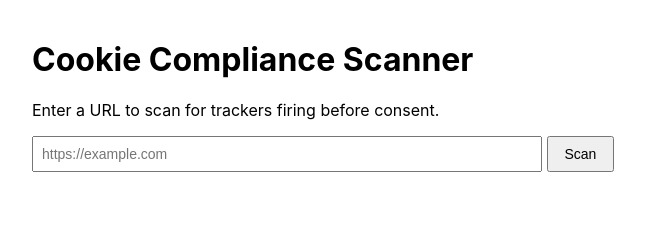
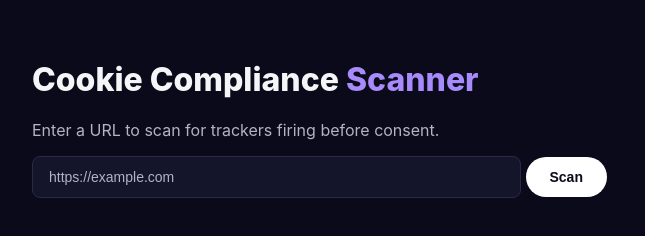
Before and after one commit to rafiffadli/cookie-compliance-scanner, a website: page public-site/index.html in a window 1280 px wide. Shown: the whole page, without its empty margins (258-903 px from the left). Drawn offline with nearby package versions, Linux system fonts and the light colour scheme.

Commit message:
Redesign UI with dark theme matching RevenueMonster's color palette (navy background, purple accents)

```diff
--- a/public-site/index.html
+++ b/public-site/index.html
@@ -6,22 +6,84 @@
   <title>Cookie Compliance Scanner</title>
   <script src="https://cdnjs.cloudflare.com/ajax/libs/jspdf/2.5.1/jspdf.umd.min.js"></script>
   <style>
-    body { font-family: -apple-system, sans-serif; max-width: 700px; margin: 40px auto; padding: 0 20px; }
-    input { width: 70%; padding: 8px; font-size: 14px; }
-    button { padding: 8px 16px; font-size: 14px; cursor: pointer; }
-    #status { margin-top: 12px; color: #666; }
-    #results { margin-top: 24px; display: none; }
-    .risk-high { color: #c0392b; font-weight: bold; }
-    .risk-medium { color: #d68910; font-weight: bold; }
-    .risk-none { color: #27ae60; font-weight: bold; }
-    .risk-unknown { color: #7f8c8d; font-weight: bold; }
-    .finding { border: 1px solid #ddd; padding: 10px; margin-bottom: 8px; border-radius: 4px; }
+    :root {
+      --bg: #0a0a1a;
+      --bg-panel: #14142b;
+      --accent: #8b5cf6;
+      --accent-light: #a78bfa;
+      --text: #f5f5f7;
+      --text-dim: #b3b3c6;
+      --border: #2a2a45;
+    }
+    body {
+      font-family: -apple-system, sans-serif;
+      max-width: 700px;
+      margin: 60px auto;
+      padding: 0 20px;
+      background: var(--bg);
+      color: var(--text);
+    }
+    h1 { font-size: 32px; font-weight: 800; }
+    h1 .accent { color: var(--accent-light); }
+    p { color: var(--text-dim); }
+    input {
+      width: 65%;
+      padding: 12px 16px;
+      font-size: 14px;
+      background: var(--bg-panel);
+      border: 1px solid var(--border);
+      border-radius: 8px;
+      color: var(--text);
+    }
+    input::placeholder { color: var(--text-dim); }
+    input:focus { outline: none; border-color: var(--accent); }
+    button {
+      padding: 12px 24px;
+      font-size: 14px;
+      font-weight: 600;
+      cursor: pointer;
+      background: #ffffff;
+      color: #0a0a1a;
+      border: none;
+      border-radius: 999px;
+    }
+    button:hover { background: var(--accent-light); color: #fff; }
+    #status { margin-top: 12px; color: var(--text-dim); }
+    #results {
+      margin-top: 28px;
+      display: none;
+      background: var(--bg-panel);
+      border: 1px solid var(--border);
+      border-radius: 12px;
+      padding: 24px;
+    }
+    #results h2 { color: var(--accent-light); }
+    #results h3 { color: var(--text); margin-top: 20px; }
+    .risk-high { color: #ff6b6b; font-weight: bold; }
+    .risk-medium { color: #ffd166; font-weight: bold; }
+    .risk-none { color: #6ee7b7; font-weight: bold; }
+    .risk-unknown { color: var(--text-dim); font-weight: bold; }
+    .finding {
+      border: 1px solid var(--border);
+      background: #1a1a35;
+      padding: 12px;
+      margin-bottom: 8px;
+      border-radius: 8px;
+      color: var(--text);
+    }
     #downloadButtons { margin-top: 16px; display: none; }
-    #downloadButtons button { margin-right: 8px; }
+    #downloadButtons button {
+      margin-right: 8px;
+      background: transparent;
+      color: var(--accent-light);
+      border: 1px solid var(--accent);
+      border-radius: 999px;
+    }
+    #downloadButtons button:hover { background: var(--accent); color: #fff; }
   </style>
 </head>
 <body>
-  <h1>Cookie Compliance Scanner</h1>
+  <h1>Cookie Compliance <span class="accent">Scanner</span></h1>
   <p>Enter a URL to scan for trackers firing before consent.</p>
 
   <input type="text" id="urlInput" placeholder="https://example.com" />
```
